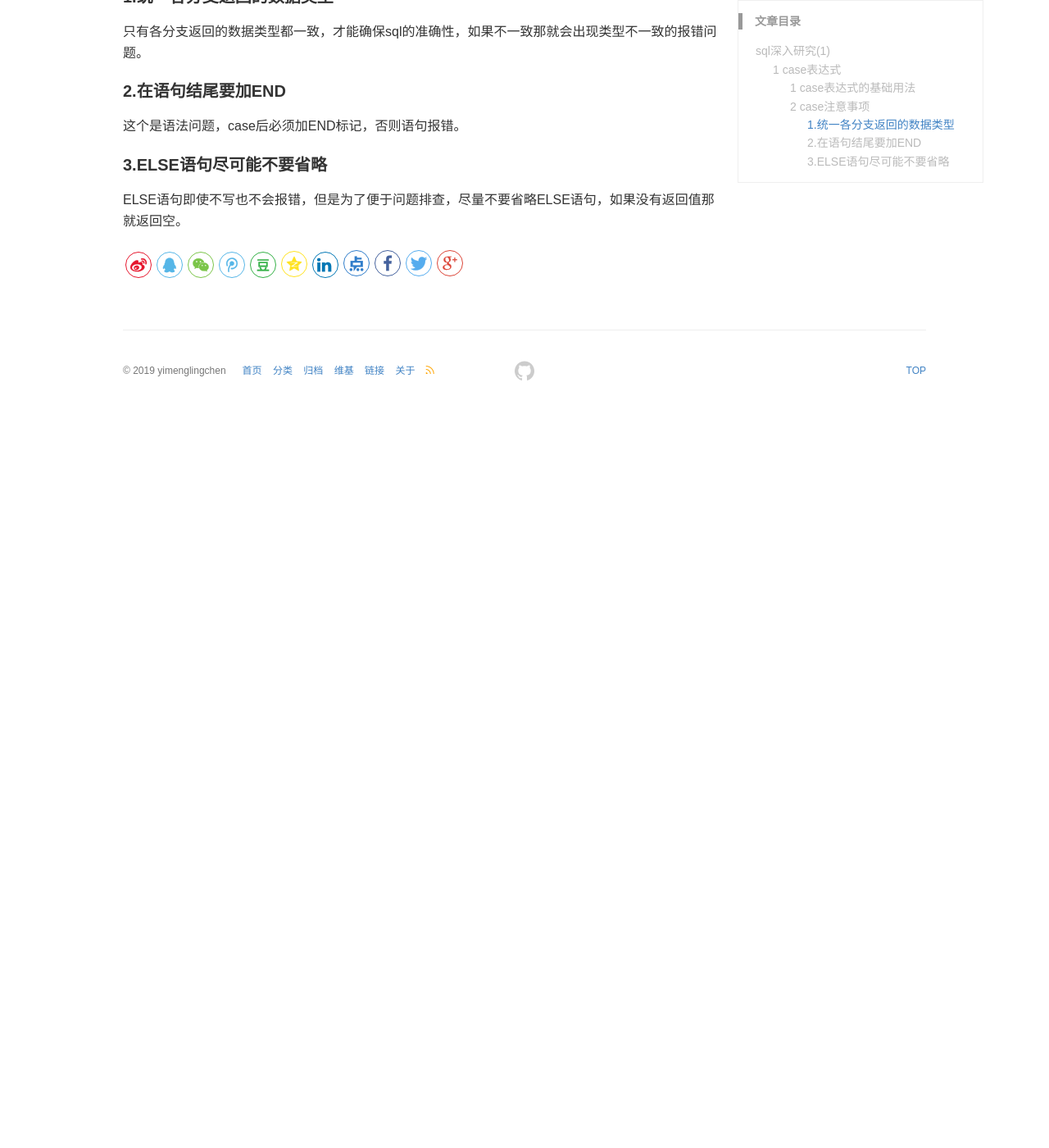
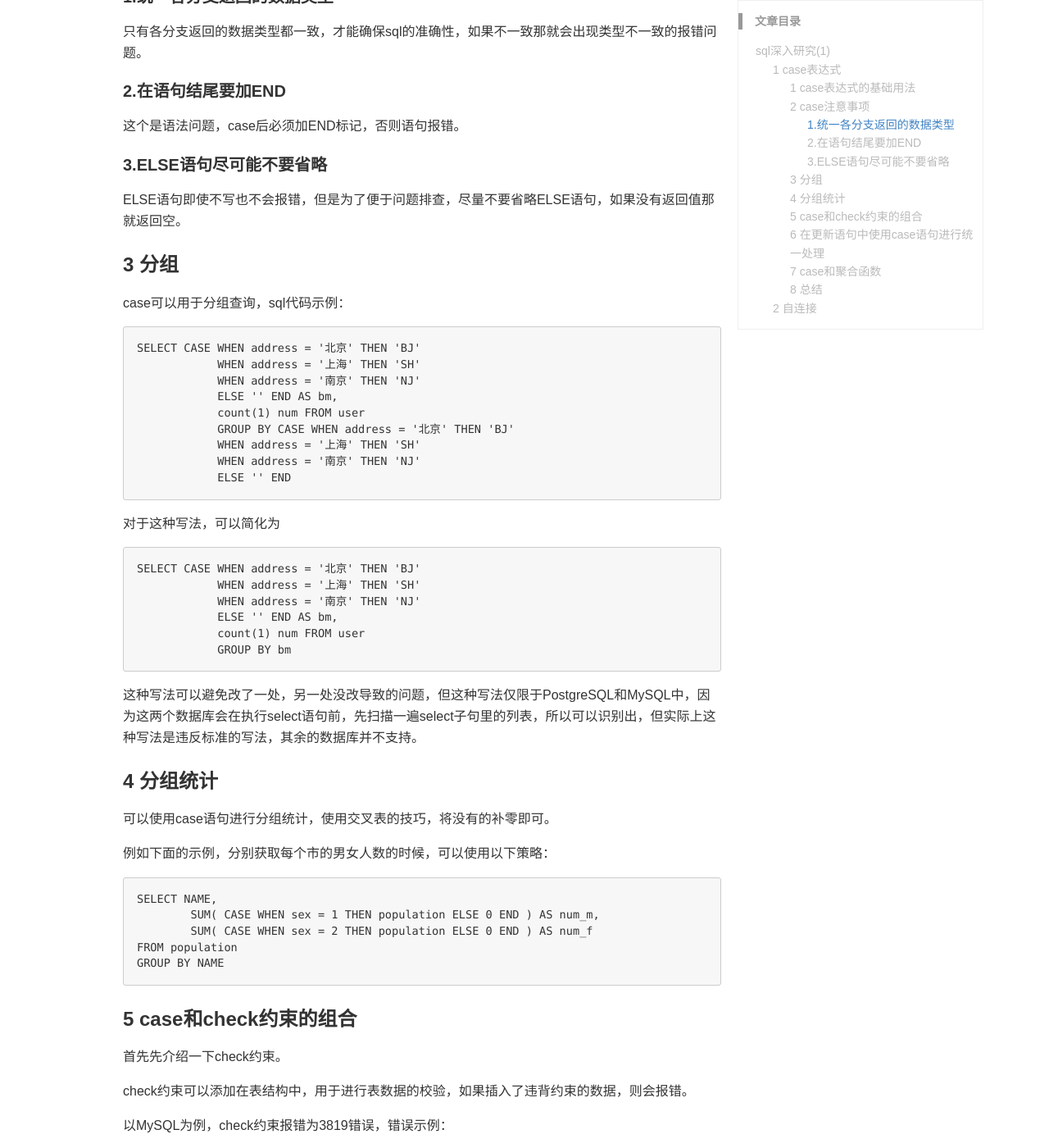
Before and after one commit to yimenglingchen/yimenglingchen.github.io, a Jekyll site: the page built from _posts/2022-01-09-sql深入研究(1).md, in a window 1280 px wide and 1400 px high, scrolled down 862 px. Shown: the whole window at 82% size. Built offline with Jekyll 4.4.1, drawn with Linux system fonts in a browser that asks for light colours; comment, search, counter and statistics services are not loaded; before the commit the page ends 1363 px from its top, so only the background shows below that; some of the changed text lies outside the part shown.

Commit message:
sql深入研究V0.2——CASE表达式

````diff
--- a/_posts/2022-01-09-sql深入研究(1).md
+++ b/_posts/2022-01-09-sql深入研究(1).md
@@ -47,3 +47,116 @@ CASE
 #### 3.ELSE语句尽可能不要省略
 
 ELSE语句即使不写也不会报错，但是为了便于问题排查，尽量不要省略ELSE语句，如果没有返回值那就返回空。
+
+### 3 分组
+
+case可以用于分组查询，sql代码示例：
+
+```
+SELECT CASE WHEN address = '北京' THEN 'BJ'
+            WHEN address = '上海' THEN 'SH'
+            WHEN address = '南京' THEN 'NJ'
+            ELSE '' END AS bm,
+            count(1) num FROM user
+            GROUP BY CASE WHEN address = '北京' THEN 'BJ'
+            WHEN address = '上海' THEN 'SH'
+            WHEN address = '南京' THEN 'NJ'
+            ELSE '' END
+```
+
+对于这种写法，可以简化为
+
+```
+SELECT CASE WHEN address = '北京' THEN 'BJ'
+            WHEN address = '上海' THEN 'SH'
+            WHEN address = '南京' THEN 'NJ'
+            ELSE '' END AS bm,
+            count(1) num FROM user
+            GROUP BY bm
+```
+
+这种写法可以避免改了一处，另一处没改导致的问题，但这种写法仅限于PostgreSQL和MySQL中，因为这两个数据库会在执行select语句前，先扫描一遍select子句里的列表，所以可以识别出，但实际上这种写法是违反标准的写法，其余的数据库并不支持。
+
+### 4 分组统计
+
+可以使用case语句进行分组统计，使用交叉表的技巧，将没有的补零即可。
+
+例如下面的示例，分别获取每个市的男女人数的时候，可以使用以下策略：
+
+```
+SELECT NAME,
+	SUM( CASE WHEN sex = 1 THEN population ELSE 0 END ) AS num_m,
+	SUM( CASE WHEN sex = 2 THEN population ELSE 0 END ) AS num_f
+FROM population
+GROUP BY NAME
+```
+
+### 5 case和check约束的组合
+
+首先先介绍一下check约束。
+
+check约束可以添加在表结构中，用于进行表数据的校验，如果插入了违背约束的数据，则会报错。
+
+以MySQL为例，check约束报错为3819错误，错误示例：
+
+```
+3819 - Check constraint 'check_salary' is violated.
+```
+
+在MySQL的8.0版本中，新增了check约束，在之前的版本均无法使用。
+
+除此之外，其余的数据库，例如oracle，postgreSQL等数据库均已经实装check约束。
+
+通过case语句编写的check约束，可以更灵活，参考示例：
+
+```
+ALTER TABLE USER ADD
+    CONSTRAINT check_salary CHECK
+    ( CASE WHEN sex = '2' THEN CASE WHEN salary <= 20000 THEN 1 ELSE 0 END ELSE 1 END = 1 )
+```
+
+需要注意，check表达式需要是一个蕴含式或者是逻辑式，否则无效，语句整体也是运算，可以试着推导一下case语句的逻辑。
+
+### 6 在更新语句中使用case语句进行统一处理
+
+对于多种情况的更新处理，通常的手法是使用多条语句进行修改，但使用case可以一并修改。
+
+具体示例：
+
+```
+UPDATE user SET salary =
+       CASE WHEN salary > 5000 THEN salary - 1000
+            WHEN salary <= 4000 THEN salary + 1000
+            ELSE salary
+       END
+```
+
+### 7 case和聚合函数
+
+case语句中的条件可以使用聚合函数，通过聚合函数的判断来进行结果展示。
+
+通常聚合函数的判断都是写在HAVING语句后，而使用case则可以写在select条件分支中。
+
+或者说，case语句的WHEN在一定程度上替代了HAVING的用处。
+
+具体示例：
+
+```
+SELECT address,
+CASE WHEN COUNT(1) = 1 THEN MAX(salary)
+     ELSE AVG(salary)
+     END
+     AS avg_salary
+FROM user
+GROUP BY address
+```
+
+### 8 总结
+
+1.在GROUP BY子句里使用CASE表达式，可以灵活地选择作为聚合单位的编号或等级。
+
+2.在聚合函数中使用CASE表达式，可以轻松地将行结构的数据转换为列结构。
+
+3.聚合函数同样可以嵌套进CASE表达式中使用。
+
+## 2 自连接
````
